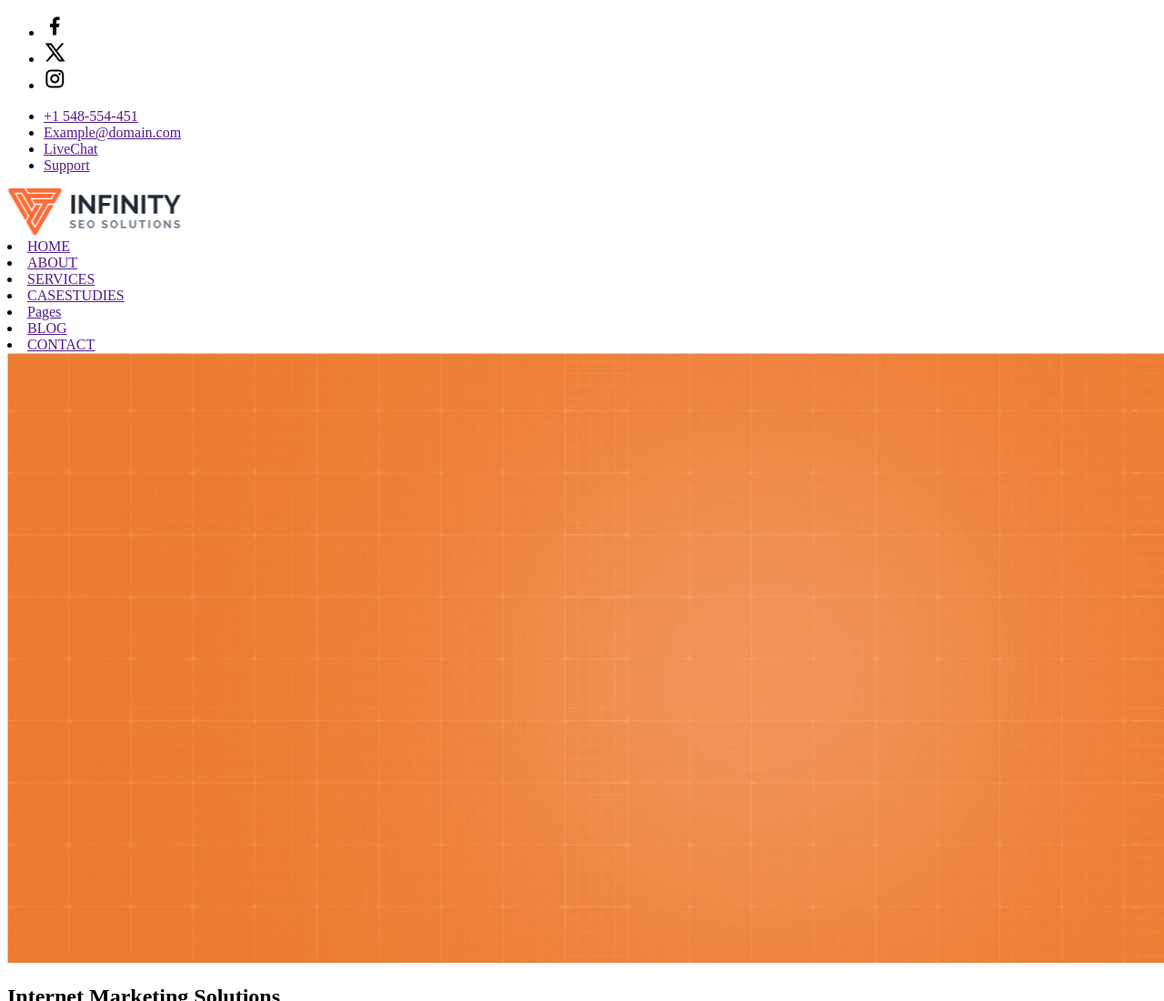
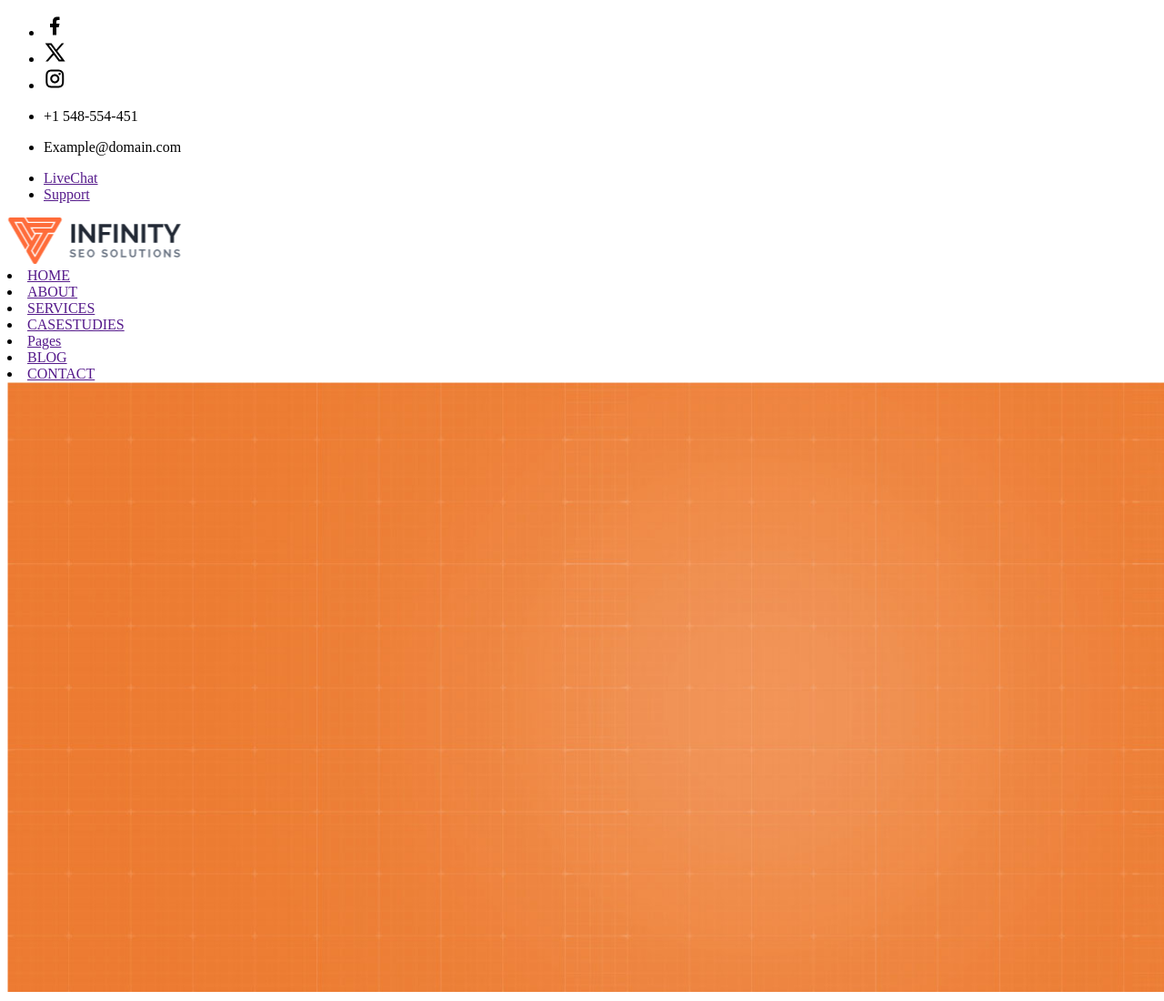
Before and after one commit to zyadyasser1472/INFINITY, a plain HTML site: page index.html in a window 1280 px wide. Shown: the top 1100 px of the page at 91% size. Drawn offline with Linux system fonts and the light colour scheme.

Commit message:
Add files via upload

```diff
--- a/index.html
+++ b/index.html
@@ -30,10 +30,10 @@
                      <nav>
                          <ul>
                              <li>
-                                <a href=""> +1 548-554-451</a>
+                                <p>+1 548-554-451</p>
                              </li>
                              <li>
-                                <a href=""> Example@domain.com</a>
+                                <p>Example@domain.com</p>
                              </li>
                              <li>
                                 <a href=""> LiveChat</a>
```
